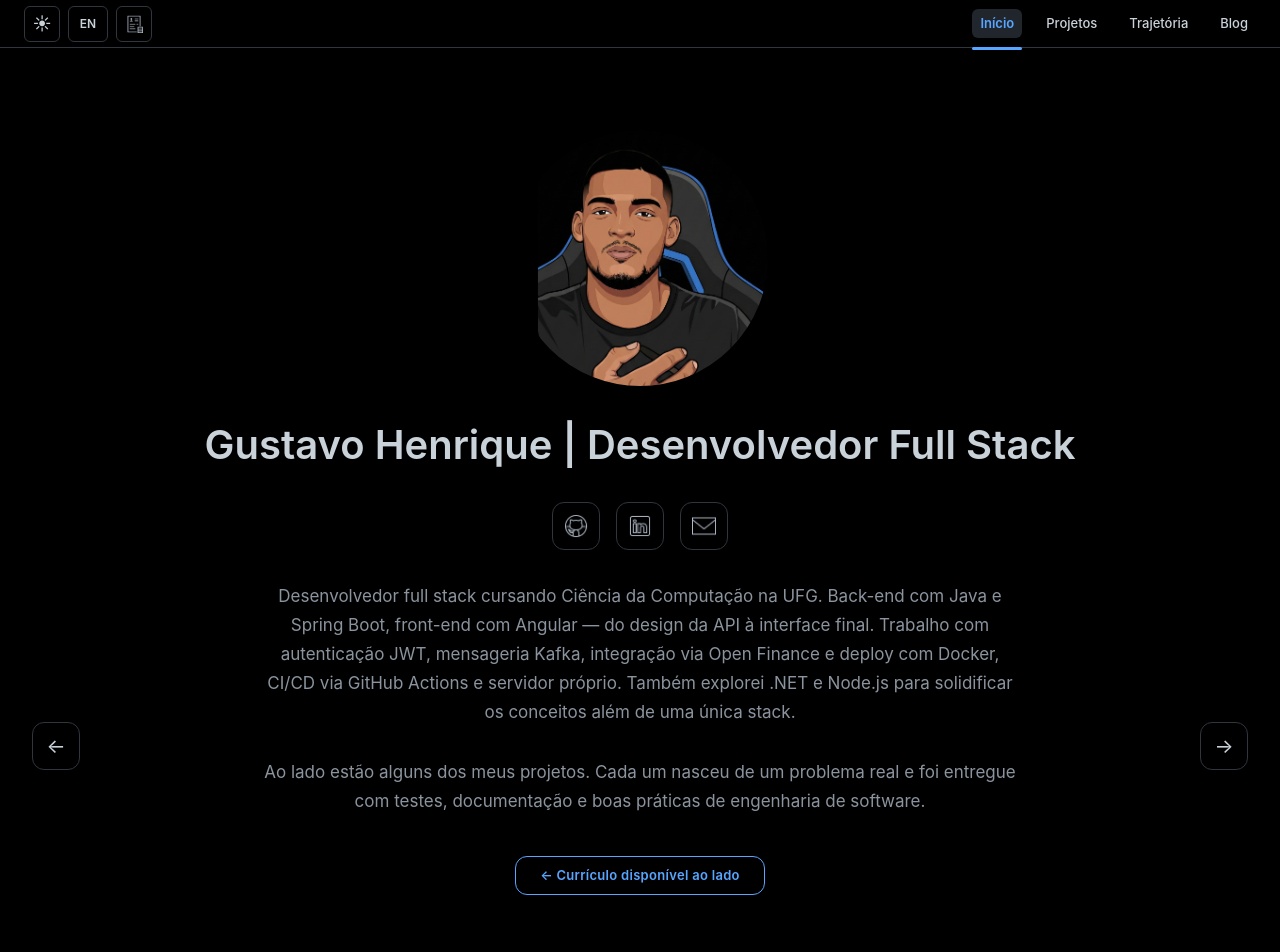
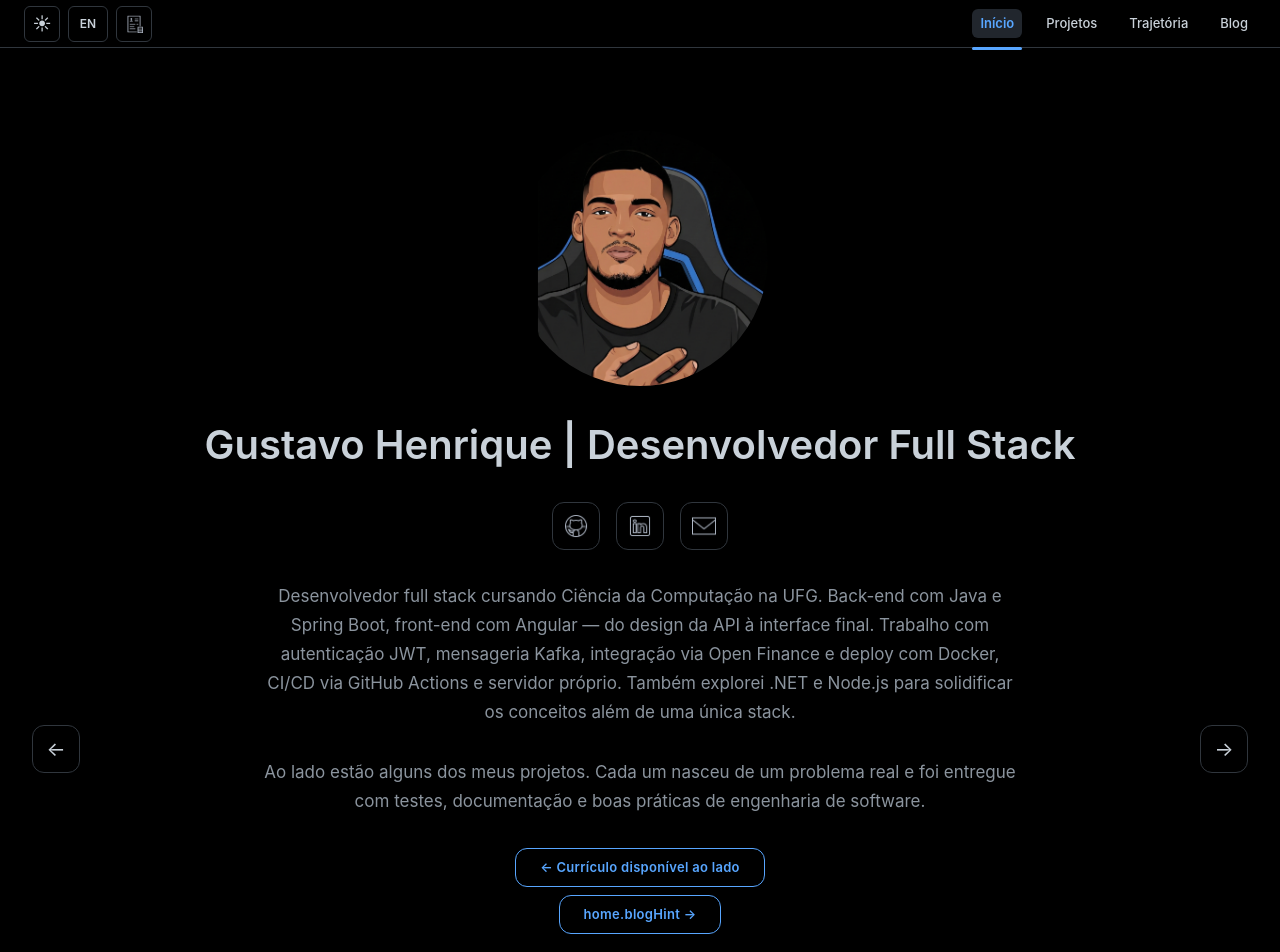
Before and after one commit to GustavoDaMassa/PortifolioSite, a React (Vite) app: page / in a window 1280 px wide. Shown: the top 952 px of the page. Built offline with nearby package versions, Linux system fonts and the light colour scheme.

Commit message:
feat: add blog shortcut button to home page

```diff
--- a/src/components/ProfileSection/ProfileSection.jsx
+++ b/src/components/ProfileSection/ProfileSection.jsx
@@ -36,9 +36,14 @@ export const ProfileSection = () => {
         {t('home.description2')}
       </p>
 
-      <Link to="/curriculo" className={styles.curriculoHint}>
-        ← {t('home.curriculoHint')}
-      </Link>
+      <div className={styles.hints}>
+        <Link to="/curriculo" className={styles.curriculoHint}>
+          ← {t('home.curriculoHint')}
+        </Link>
+        <Link to="/blog" className={styles.blogHint}>
+          {t('home.blogHint')} →
+        </Link>
+      </div>
     </div>
   );
 };
--- a/src/components/ProfileSection/ProfileSection.module.css
+++ b/src/components/ProfileSection/ProfileSection.module.css
@@ -3,7 +3,17 @@
   margin-top: var(--spacing-2xl);
 }
 
-.curriculoHint {
+.hints {
+  display: flex;
+  flex-direction: column;
+  align-items: center;
+  gap: var(--spacing-sm);
+  margin-top: var(--spacing-sm);
+  margin-bottom: var(--spacing-xl);
+}
+
+.curriculoHint,
+.blogHint {
   display: inline-block;
   font-size: 13px;
   font-weight: 600;
@@ -12,8 +22,6 @@
   border: 1px solid var(--color-accent-primary);
   border-radius: var(--border-radius-md);
   padding: var(--spacing-sm) var(--spacing-lg);
-  margin-top: var(--spacing-sm);
-  margin-bottom: var(--spacing-xl);
   letter-spacing: 0.3px;
   text-decoration: none;
   transition: background 0.2s ease, color 0.2s ease, transform 0.2s ease;
@@ -23,6 +31,12 @@
   background: var(--color-accent-primary);
   color: #ffffff;
   transform: translateX(-3px);
+}
+
+.blogHint:hover {
+  background: var(--color-accent-primary);
+  color: #ffffff;
+  transform: translateX(3px);
 }
 
 .profilePic {
```
